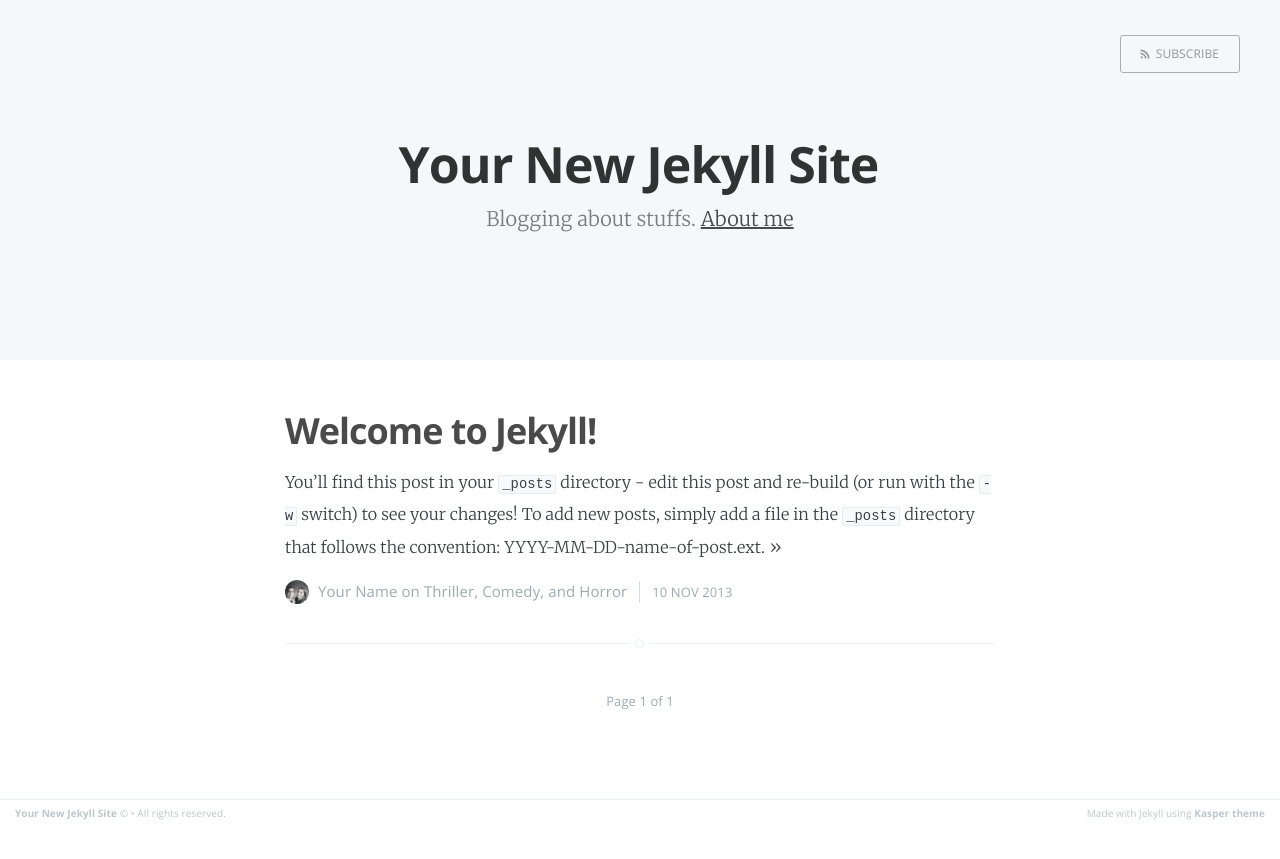
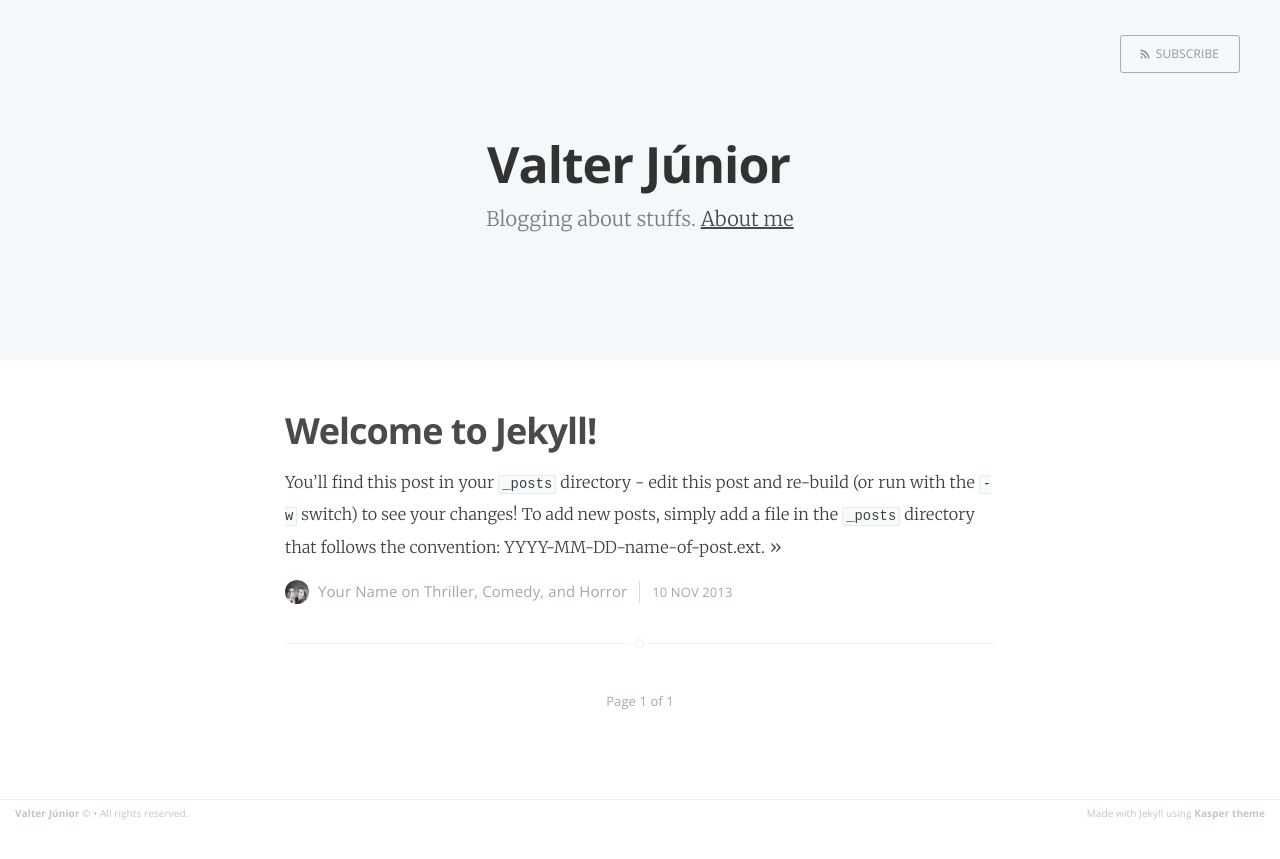
Before and after one commit to jvcjunior/jvcjunior.github.io, a Jekyll site: the page built from index.html, in a window 1280 px wide. Shown: the top 859 px of the page. Built offline with Jekyll 4.4.1, drawn with Linux system fonts in a browser that asks for light colours; Markdown is read by kramdown in place of the engine named in the settings; the list of posts is cut into pages by our own code.

Commit message:
Mudando configuracoes

```diff
--- a/_config.yml
+++ b/_config.yml
@@ -1,6 +1,6 @@
-name: Your New Jekyll Site
+name: Valter Júnior
 description: Blogging about stuffs
-meta_description: "Your New Jekyll Site, Blogging about stuffs"
+meta_description: "Valter Júnior, Blogging about stuffs"
 
 markdown: redcarpet
 highlighter: pygments
@@ -8,7 +8,7 @@ logo: false
 paginate: 15
 baseurl: /
 domain_name: 'http://yourblog-domain.com'
-google_analytics: 'UA-XXXXXXXX-X'
+google_analytics: 'UA-64196808-1'
 
 # Details for the RSS feed generator
 url:            'blog url'
```
